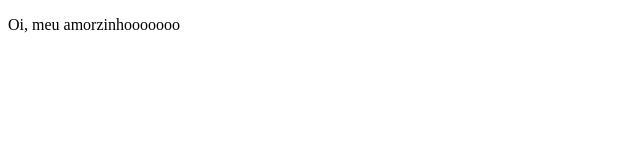
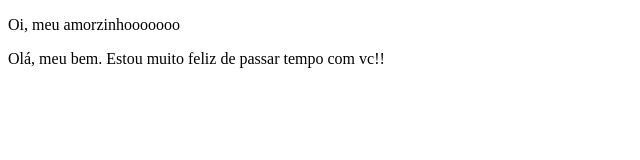
Before and after one commit to Matheus-Galdino/love-gallery, a plain HTML site: page index.html in a window 1280 px wide. Shown: the whole page, without its empty margins (0-640 px from the left). Drawn offline with Linux system fonts and the light colour scheme.

Commit message:
respondendo meu amor

```diff
--- a/index.html
+++ b/index.html
@@ -7,5 +7,6 @@
 </head>
 <body>
     <p>Oi, meu amorzinhooooooo</p>
+    <p>Olá, meu bem. Estou muito feliz de passar tempo com vc!!</p>
 </body>
 </html>
```
